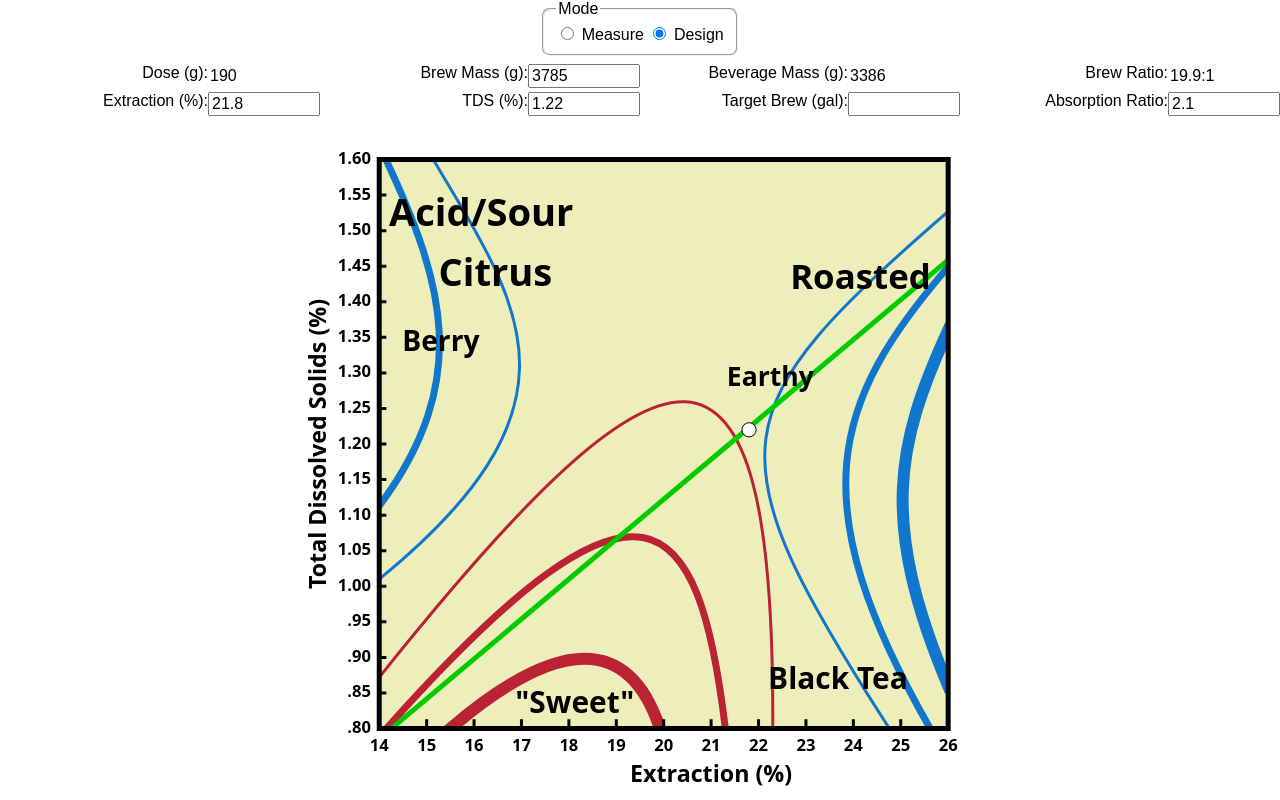
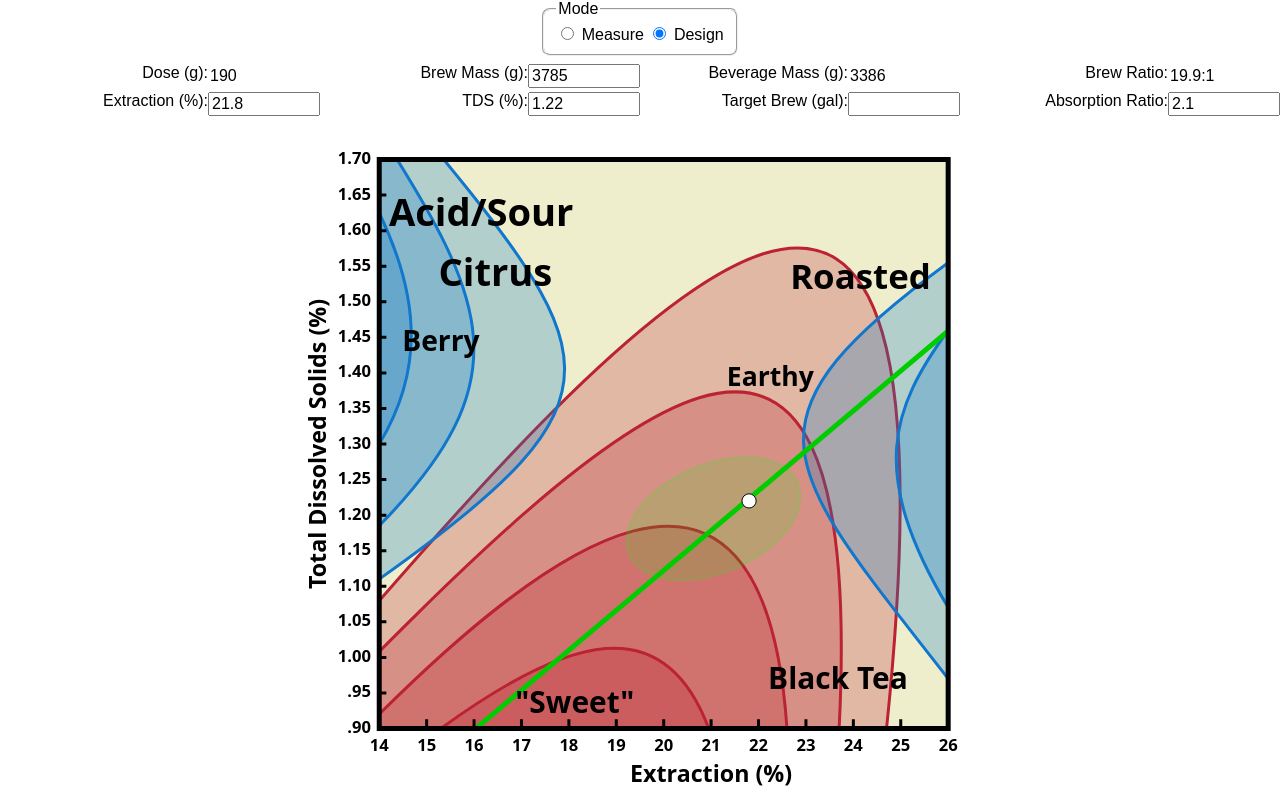
Before and after one commit to markschwartzkopf/foundry-brew-design-measure, a website with bundled scripts: page src/brew-calc.html in a window 1280 px wide. Built offline with nearby package versions, Linux system fonts and the light colour scheme.

Commit message:
Liking lines from 2020 study instead of 2023 recap

```diff
--- a/package.json
+++ b/package.json
@@ -1,6 +1,6 @@
 {
   "name": "foundry-brew-design-measure",
-  "version": "1.0.5",
+  "version": "1.0.6",
   "description": "Browser-based brew design and measurement tool for Foundry Coffee House",
   "scripts": {
     "windows-open": "cmd /c start \"\" \"dist/index.html\"",
--- a/src/brew-calc.html
+++ b/src/brew-calc.html
@@ -157,17 +157,17 @@
     >
       <defs>
         <clipPath id="clipBox" clipPathUnits="userSpaceOnUse">
-          <rect x="14" y="0.80" width="12" height="0.8" />
+          <rect x="14" y="0.90" width="12" height="0.8" />
         </clipPath>
       </defs>
-      <!-- <rect width="60" height="57" fill="#fff" /> -->
-      <g id="translation" transform="translate(-48 99) scale(4 -60)">
+      <rect width="60" height="57" fill="#fff" />
+      <g id="translation" transform="translate(-48 105) scale(4 -60)">
         <rect
           x="14"
-          y="0.8"
+          y="0.9"
           width="12"
           height="0.8"
-          fill="#eeb"
+          fill="#eec"
           clip-path="url(#clipBox)"
         />
         <g
@@ -176,49 +176,68 @@
           stroke-linecap="square"
           clip-path="url(#clipBox)"
         >
-          <g id="cluster1" stroke="#B23">
+          <g id="cluster1" stroke="#B23" fill="#B234">
             <path
-              stroke-width="12"
+              stroke-width="3"
               vector-effect="non-scaling-stroke"
-              d="M15.5 0.8Q18.95 0.996 19.92 0.8"
-            />
-            <path
-              stroke-width="7"
-              vector-effect="non-scaling-stroke"
-              d="M14.15 0.8C19.6 1.207 20.74 1.109 21.3 0.8"
+              d="M15.3 0.9C17.98 1.03 20.0 1.07 20.95 0.9"
             />
             <path
               stroke-width="3"
               vector-effect="non-scaling-stroke"
-              d="M14 0.872C20.1 1.381 22.35 1.42 22.3 0.8"
-            />
-          </g>
-          <g id="cluster1" stroke="#17C">
-            <path
-              stroke-width="12"
-              vector-effect="non-scaling-stroke"
-              d="M26 0.86C24.55 1.09 24.9 1.2 26 1.36"
-            />
-            <path
-              stroke-width="7"
-              vector-effect="non-scaling-stroke"
-              d="M25.62 0.8C22.87 1.12 23.55 1.26 26 1.449"
+              d="M13.7 0.9C17.4 1.15 22.1 1.39 22.6 0.9"
             />
             <path
               stroke-width="3"
               vector-effect="non-scaling-stroke"
-              d="M24.76 0.8C20.94 1.194 21.22 1.25 26 1.527"
-            />
-            <path
-              stroke-width="7"
-              vector-effect="non-scaling-stroke"
-              d="M14 1.113C15.98 1.29 15.34 1.43 14.14 1.6"
+              d="M12.4 0.9C19 1.35 24.3 1.69 23.7 0.9"
             />
             <path
               stroke-width="3"
               vector-effect="non-scaling-stroke"
-              d="M14 1.01C18.6 1.26 16.9 1.4 15.14 1.6"
+              d="M11.7 0.9C20.4 1.59 26.4 1.99 24.7 0.9"
             />
+          </g>
+          <g id="cluster2" stroke="#17C" fill="#17C4">
+            <path
+              stroke-width="3"
+              vector-effect="non-scaling-stroke"
+              d="M26 1.07C24.3 1.26 24.8 1.35 26 1.46"
+            />
+            <path
+              stroke-width="3"
+              vector-effect="non-scaling-stroke"
+              d="M26 0.97C22.5 1.27 21.4 1.33 26 1.555"
+            />
+
+            <path
+              stroke-width="3"
+              vector-effect="non-scaling-stroke"
+              d="M14 1.3C14.9 1.4 14.9 1.5 14 1.625"
+            />
+            <path
+              stroke-width="3"
+              vector-effect="non-scaling-stroke"
+              d="M14 1.185C17 1.39 16.3 1.5 14 1.74"
+            />
+            <path
+              stroke-width="3"
+              vector-effect="non-scaling-stroke"
+              d="M14 1.11C19.7 1.38 18.7 1.43 14 1.81"
+            />
+          </g>
+          <g id="both-clusters" stroke="#0f02" fill="#0f02">
+            <ellipse
+              stroke-width="3"
+              transform="rotate(1.0 21.05 1.195)"
+              rx="1.83"
+              ry="0.08"
+              cx="21.05"
+              cy="1.195"
+              vector-effect="non-scaling-stroke"
+            />
+            <!-- <ellipse stroke-width="3" transform="rotate(1.1 21.1 1.196)" rx="5.68" ry="0.248" cx="21.1" cy="1.196" vector-effect="non-scaling-stroke"/>
+        <ellipse stroke-width="3" transform="rotate(1.07 21.05 1.197)" rx="7.76" ry="0.337" cx="21.05" cy="1.197" vector-effect="non-scaling-stroke"/> -->
           </g>
         </g>
         <path
@@ -247,11 +266,14 @@
           stroke="currentColor"
           stroke-width="3"
           vector-effect="non-scaling-stroke"
-          d="M14 1.55h0.15M14 1.50h0.15M14 1.45h0.15M14 1.40h0.15M14 1.35h0.15M14 1.30h0.15M14 1.25h0.15M14 1.20h0.15M14 1.15h0.15M14 1.10h0.15M14 1.05h0.15M14 1.00h0.15M14 0.95h0.15M14 0.90h0.15M14 0.85h0.15M15 0.80v0.013M16 0.80v0.013M17 0.80v0.013M18 0.80v0.013M19 0.80v0.013M20 0.80v0.013M21 0.80v0.013M22 0.80v0.013M23 0.80v0.013M24 0.80v0.013M25 0.80v0.013"
+          d="M14 1.65h0.15
+    M14 1.60h0.15M14 1.55h0.15M14 1.50h0.15M14 1.45h0.15M14 1.40h0.15M14 1.35h0.15M14 1.30h0.15M14 1.25h0.15M14 1.20h0.15M14 1.15h0.15M14 1.10h0.15M14 1.05h0.15M14 1.00h0.15M14 0.95h0.15
+    M15 0.90v0.013M16 0.90v0.013M17 0.90v0.013M18 0.90v0.013M19 0.90v0.013M20 0.90v0.013M21 0.90v0.013
+    M22 0.90v0.013M23 0.90v0.013M24 0.90v0.013M25 0.90v0.013"
         />
         <rect
           x="14"
-          y="0.8"
+          y="0.9"
           width="12"
           height="0.8"
           fill="none"
@@ -290,23 +312,23 @@
         dominant-baseline="middle"
         fill="currentColor"
       >
-        <text x="7.3" y="3">1.60</text>
-        <text x="7.3" y="6">1.55</text>
-        <text x="7.3" y="9">1.50</text>
-        <text x="7.3" y="12">1.45</text>
-        <text x="7.3" y="15">1.40</text>
-        <text x="7.3" y="18">1.35</text>
-        <text x="7.3" y="21">1.30</text>
-        <text x="7.3" y="24">1.25</text>
-        <text x="7.3" y="27">1.20</text>
-        <text x="7.3" y="30">1.15</text>
-        <text x="7.3" y="33">1.10</text>
-        <text x="7.3" y="36">1.05</text>
-        <text x="7.3" y="39">1.00</text>
-        <text x="7.3" y="42">.95</text>
-        <text x="7.3" y="45">.90</text>
-        <text x="7.3" y="48">.85</text>
-        <text x="7.3" y="51">.80</text>
+        <text x="7.3" y="3">1.70</text>
+        <text x="7.3" y="6">1.65</text>
+        <text x="7.3" y="9">1.60</text>
+        <text x="7.3" y="12">1.55</text>
+        <text x="7.3" y="15">1.50</text>
+        <text x="7.3" y="18">1.45</text>
+        <text x="7.3" y="21">1.40</text>
+        <text x="7.3" y="24">1.35</text>
+        <text x="7.3" y="27">1.30</text>
+        <text x="7.3" y="30">1.25</text>
+        <text x="7.3" y="33">1.20</text>
+        <text x="7.3" y="36">1.15</text>
+        <text x="7.3" y="39">1.10</text>
+        <text x="7.3" y="42">1.05</text>
+        <text x="7.3" y="45">1.00</text>
+        <text x="7.3" y="48">.95</text>
+        <text x="7.3" y="51">.90</text>
       </g>
       <text
         x="36"
--- a/src/brew-calc.ts
+++ b/src/brew-calc.ts
@@ -180,10 +180,10 @@ targetBrewMassInput.onchange = () => {
   if (state.mode === "measure") {
     let value: number | null = parseFloat(targetBrewMassInput.value);
     if (isNaN(value)) value = null;
-    targetBrewGallonsInput.value = value === null ? "" : String(value / 3785);
+    targetBrewGallonsInput.value = value === null ? "" : (value / 3785).toPrecision(3);
     updateState({
       targetBrewMass: value,
-      targetBrewGallons: value === null ? null : value / 3785,
+      targetBrewGallons: value === null ? null : Number((value / 3785).toPrecision(3)),
     });
   } else inputChangeHandler("targetBrewMass", targetBrewMassInput);
 };
@@ -191,10 +191,10 @@ brewMassInput.onchange = () => {
   if (state.mode === "design") {
     let value: number | null = parseFloat(brewMassInput.value);
     if (isNaN(value)) value = null;
-    targetBrewGallonsInput.value = value === null ? "" : String(value / 3785);
+    targetBrewGallonsInput.value = value === null ? "" : (value / 3785).toPrecision(3);
     updateState({
       brewMass: value,
-      targetBrewGallons: value === null ? null : value / 3785,
+      targetBrewGallons: value === null ? null : Number((value / 3785).toPrecision(3)),
     });
   }
 };
@@ -212,7 +212,7 @@ function updateState(newStatePartial: Partial<AppState>) {
       newState.dose =
         ((newState.tds / 100) * newState.brewMass) /
         (newState.ext / 100 + (newState.tds / 100) * newState.absorptionRatio);
-      newState.dose = Math.round(newState.dose);
+      newState.dose = Number(newState.dose.toPrecision(3));
     } else newState.dose = null;
     //bevMass
     if (newState.dose && newState.brewMass && newState.absorptionRatio) {
@@ -326,6 +326,7 @@ function updateUI() {
     const x1 = y1 * (state.bevMass / state.dose);
     const x2 = y2 * (state.bevMass / state.dose);
     recipeLine.setAttribute("d", `M${x1} ${y1}L${x2} ${y2}`);
+    console.log(recipeLine.getAttribute("d"));
     recipeLine.style.display = "block";
   } else recipeLine.style.display = "none";
   if (state.ext !== null && state.tds !== null) {
```
Also changed, not shown: chart.svg.
